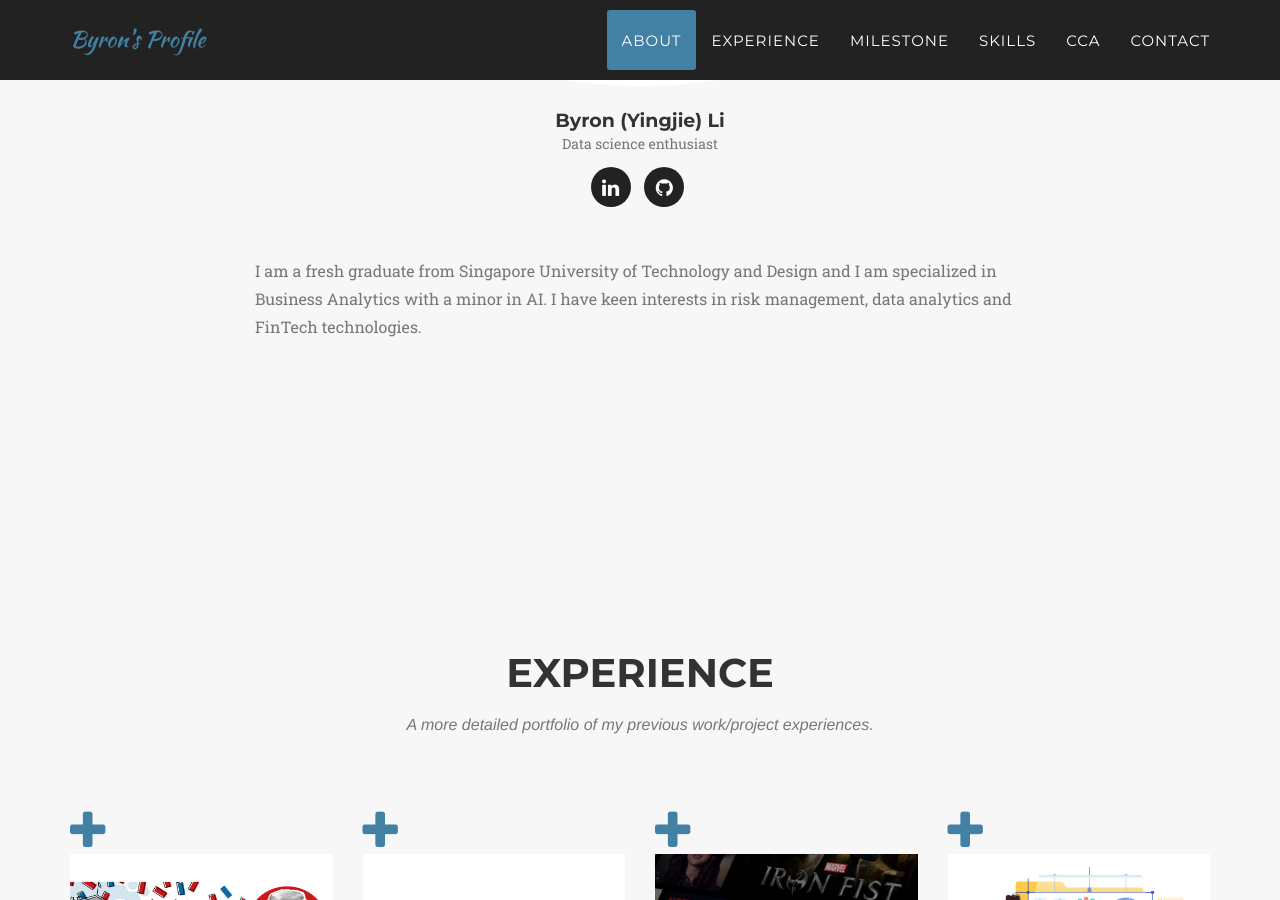
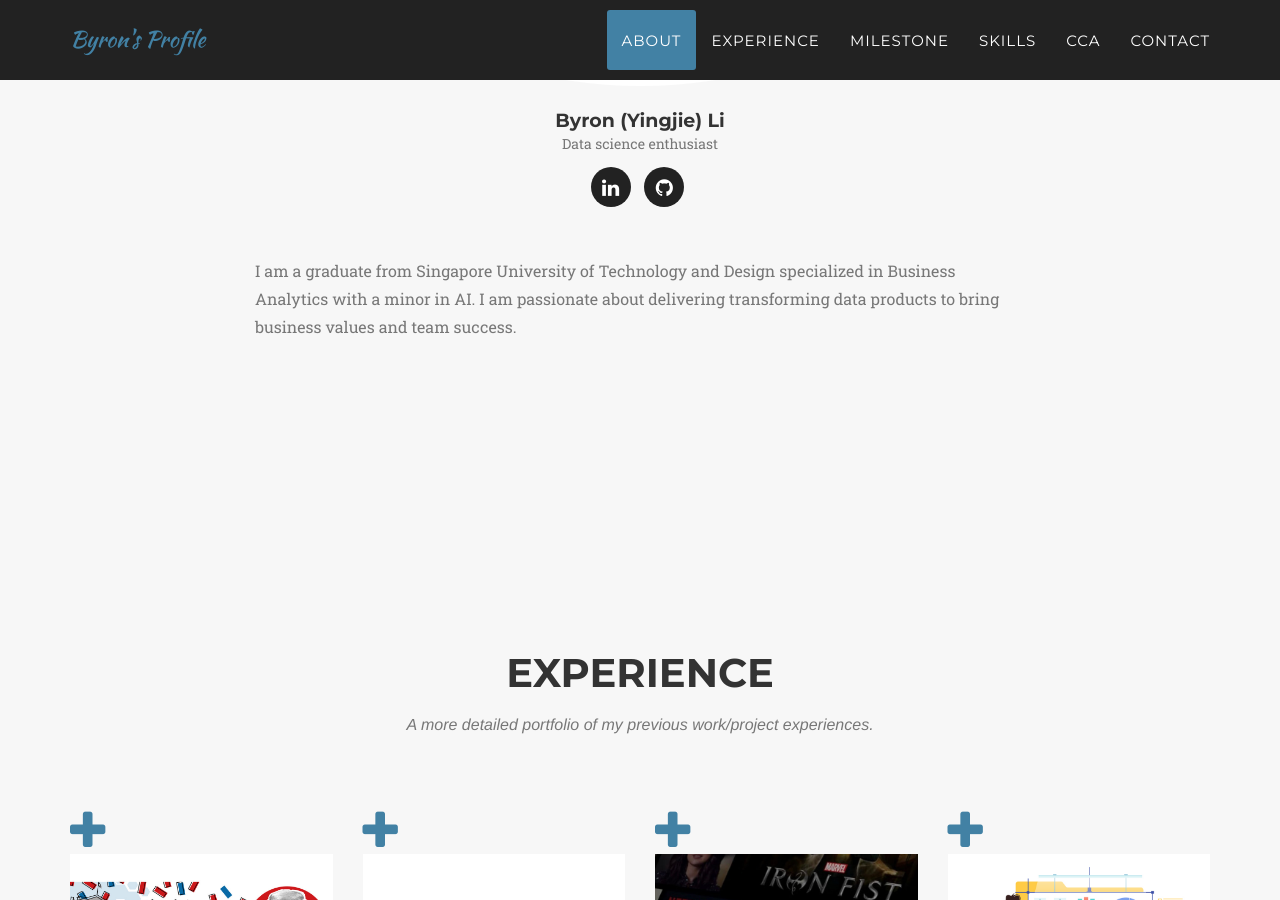
Before and after one commit to yingjiebyron/byron.GitHub.io, a Jekyll site: the page built from index.html, in a window 1280 px wide and 900 px high, scrolled down 1498 px. Built offline with Jekyll 4.4.1, drawn with Linux system fonts in a browser that asks for light colours; some web fonts are replaced.

Commit message:
updated bio

```diff
--- a/_includes/self.html
+++ b/_includes/self.html
@@ -26,7 +26,7 @@
                 </div>
                 <div class="row">
                     <div class="col-lg-8 col-lg-offset-2 text-left">
-                        <p class="large text-muted"> I am a fresh graduate from Singapore University of Technology and Design and I am specialized in Business Analytics with a minor in AI. I have keen interests in risk management, data analytics and FinTech technologies. </p>
+                        <p class="large text-muted"> I am a graduate from Singapore University of Technology and Design specialized in Business Analytics with a minor in AI. I am passionate about delivering transforming data products to bring business values and team success. </p>
                     </div>
                 </div>
             </div>
```
